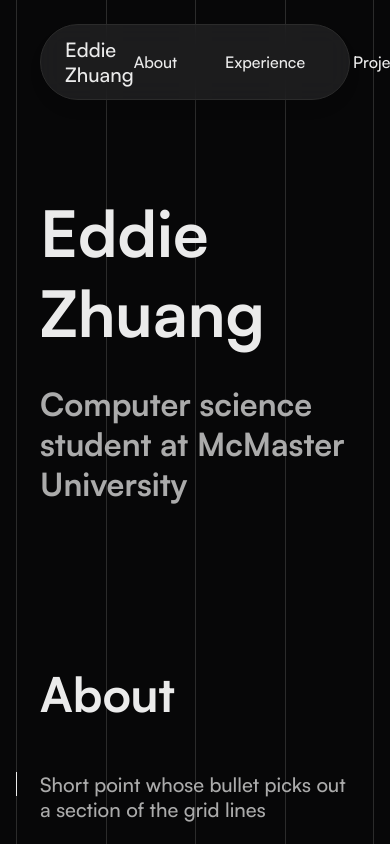
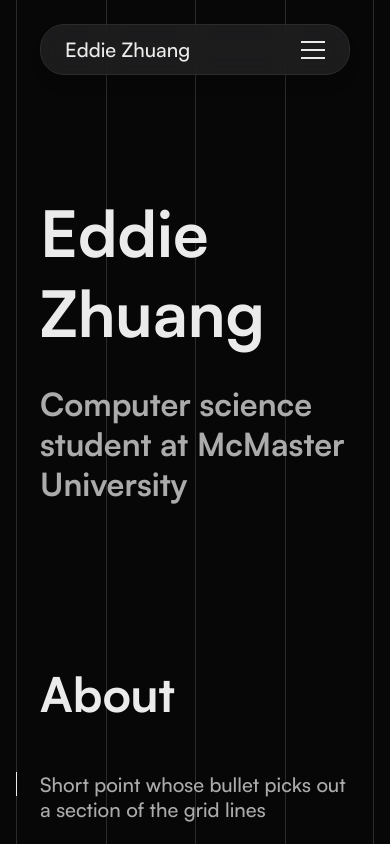
Before and after one commit to edzhuang/portfolio-website, a Next.js app: page / in a window 390 px wide. Shown: the top 844 px of the page. Built offline with nearby package versions, Linux system fonts and the light colour scheme.

Commit message:
Make navbar responsive

```diff
--- a/app/page.tsx
+++ b/app/page.tsx
@@ -1,12 +1,12 @@
 "use client";
 
-import Link from "next/link";
 import { ContactForm } from "@/components/contact-form";
 import { ProjectCard } from "@/components/project-card";
 import { ExperienceItem } from "@/components/experience-item";
 import { AboutItem } from "@/components/about-item";
 import { Footer } from "@/components/footer";
 import { ScrollFade } from "@/components/scroll-fade";
+import { Header } from "@/components/header";
 
 export default function Home() {
   return (
@@ -22,43 +22,8 @@ export default function Home() {
       </div>
 
       {/* Header/Navigation - Floating with blur effect */}
-      <div className="fixed mx-auto w-full top-6 px-4 flex justify-center z-10">
-        <div className="max-w-[1080px] w-full px-6">
-          <header className="flex items-center justify-between w-full px-6 py-3 rounded-full bg-secondary/70 backdrop-blur-md shadow-lg border border-gridline">
-            <Link
-              href=""
-              className="text-body-md hover:text-muted-foreground transition-colors"
-            >
-              Eddie Zhuang
-            </Link>
-            <nav className="flex space-x-12">
-              <Link
-                href="#about"
-                className="text-body-sm hover:text-muted-foreground transition-colors"
-              >
-                About
-              </Link>
-              <Link
-                href="#experience"
-                className="text-body-sm hover:text-muted-foreground transition-colors"
-              >
-                Experience
-              </Link>
-              <Link
-                href="#projects"
-                className="text-body-sm hover:text-muted-foreground transition-colors"
-              >
-                Projects
-              </Link>
-              <Link
-                href="#contact"
-                className="text-body-sm hover:text-muted-foreground transition-colors"
-              >
-                Contact
-              </Link>
-            </nav>
-          </header>
-        </div>
+      <div className={`fixed w-full top-6 px-10 flex justify-center z-10`}>
+        <Header />
       </div>
 
       {/* Content Container */}
--- /dev/null
+++ b/components/header.tsx
@@ -0,0 +1,134 @@
+import { useState, useEffect } from "react";
+import Link from "next/link";
+
+export function Header() {
+  const [mobileMenuOpen, setMobileMenuOpen] = useState(false);
+
+  // Reset mobile menu when screen is resized to desktop view
+  useEffect(() => {
+    const handleResize = () => {
+      // Close mobile menu when screen width is larger than md breakpoint (768px in Tailwind default)
+      if (window.innerWidth >= 768 && mobileMenuOpen) {
+        setMobileMenuOpen(false);
+      }
+    };
+
+    window.addEventListener("resize", handleResize);
+    return () => window.removeEventListener("resize", handleResize);
+  }, [mobileMenuOpen]);
+
+  // Close mobile menu when a navigation link is clicked
+  const handleNavClick = () => {
+    setMobileMenuOpen(false);
+  };
+
+  return (
+    <div className={`flex justify-center w-full`}>
+      <header
+        className={`flex flex-col max-w-[1032px] w-full px-6 py-3 bg-secondary/70 backdrop-blur-md shadow-lg border border-gridline transition-all duration-300 ${
+          mobileMenuOpen ? "rounded-lg" : "rounded-3xl"
+        }`}
+      >
+        <div className="flex flex-row items-center justify-between">
+          <Link
+            href=""
+            className="text-body-md hover:text-muted-foreground transition-colors"
+          >
+            Eddie Zhuang
+          </Link>
+
+          {/* Desktop Navigation */}
+          <nav className="hidden md:flex space-x-12">
+            <Link
+              href="#about"
+              className="text-body-sm hover:text-muted-foreground transition-colors"
+            >
+              About
+            </Link>
+            <Link
+              href="#experience"
+              className="text-body-sm hover:text-muted-foreground transition-colors"
+            >
+              Experience
+            </Link>
+            <Link
+              href="#projects"
+              className="text-body-sm hover:text-muted-foreground transition-colors"
+            >
+              Projects
+            </Link>
+            <Link
+              href="#contact"
+              className="text-body-sm hover:text-muted-foreground transition-colors"
+            >
+              Contact
+            </Link>
+          </nav>
+
+          {/* Mobile Menu Button */}
+          <button
+            className="md:hidden flex flex-col space-y-1.5"
+            onClick={() => setMobileMenuOpen(!mobileMenuOpen)}
+            aria-label="Toggle menu"
+          >
+            <span
+              className={`block w-6 h-0.5 bg-foreground transition-all duration-300 ${
+                mobileMenuOpen ? "rotate-45 translate-y-2" : ""
+              }`}
+            ></span>
+            <span
+              className={`block w-6 h-0.5 bg-foreground transition-all duration-200 ${
+                mobileMenuOpen ? "opacity-0" : ""
+              }`}
+            ></span>
+            <span
+              className={`block w-6 h-0.5 bg-foreground transition-all duration-300 ${
+                mobileMenuOpen ? "-rotate-45 -translate-y-2" : ""
+              }`}
+            ></span>
+          </button>
+        </div>
+
+        {/* Mobile Menu Dropdown */}
+        <div
+          className={`md:hidden w-full transition-all duration-300 overflow-hidden ${
+            mobileMenuOpen
+              ? "max-h-60 opacity-100 mt-4"
+              : "max-h-0 opacity-0 pointer-events-none mt-0"
+          }`}
+        >
+          <nav className="flex flex-col space-y-5">
+            <Link
+              href="#about"
+              className="text-body-sm hover:text-muted-foreground transition-colors py-1"
+              onClick={handleNavClick}
+            >
+              About
+            </Link>
+            <Link
+              href="#experience"
+              className="text-body-sm hover:text-muted-foreground transition-colors py-1"
+              onClick={handleNavClick}
+            >
+              Experience
+            </Link>
+            <Link
+              href="#projects"
+              className="text-body-sm hover:text-muted-foreground transition-colors py-1"
+              onClick={handleNavClick}
+            >
+              Projects
+            </Link>
+            <Link
+              href="#contact"
+              className="text-body-sm hover:text-muted-foreground transition-colors py-1"
+              onClick={handleNavClick}
+            >
+              Contact
+            </Link>
+          </nav>
+        </div>
+      </header>
+    </div>
+  );
+}
--- a/components/ui/button.tsx
+++ b/components/ui/button.tsx
@@ -1,11 +1,11 @@
-import * as React from "react"
-import { Slot } from "@radix-ui/react-slot"
-import { cva, type VariantProps } from "class-variance-authority"
+import * as React from "react";
+import { Slot } from "@radix-ui/react-slot";
+import { cva, type VariantProps } from "class-variance-authority";
 
-import { cn } from "@/lib/utils"
+import { cn } from "@/lib/utils";
 
 const buttonVariants = cva(
-  "inline-flex items-center justify-center gap-2 whitespace-nowrap rounded-md text-body-sm font-medium transition-colors focus-visible:outline-none focus-visible:ring-1 focus-visible:ring-ring disabled:pointer-events-none disabled:opacity-50 [&_svg]:pointer-events-none [&_svg]:size-4 [&_svg]:shrink-0",
+  "inline-flex items-center justify-center gap-2 whitespace-nowrap rounded-lg text-body-sm font-medium transition-colors focus-visible:outline-none focus-visible:ring-1 focus-visible:ring-ring disabled:pointer-events-none disabled:opacity-50 [&_svg]:pointer-events-none [&_svg]:size-4 [&_svg]:shrink-0",
   {
     variants: {
       variant: {
@@ -32,26 +32,26 @@ const buttonVariants = cva(
       size: "default",
     },
   }
-)
+);
 
 export interface ButtonProps
   extends React.ButtonHTMLAttributes<HTMLButtonElement>,
-  VariantProps<typeof buttonVariants> {
-  asChild?: boolean
+    VariantProps<typeof buttonVariants> {
+  asChild?: boolean;
 }
 
 const Button = React.forwardRef<HTMLButtonElement, ButtonProps>(
   ({ className, variant, size, asChild = false, ...props }, ref) => {
-    const Comp = asChild ? Slot : "button"
+    const Comp = asChild ? Slot : "button";
     return (
       <Comp
         className={cn(buttonVariants({ variant, size, className }))}
         ref={ref}
         {...props}
       />
-    )
+    );
   }
-)
-Button.displayName = "Button"
+);
+Button.displayName = "Button";
 
-export { Button, buttonVariants }
+export { Button, buttonVariants };
```
